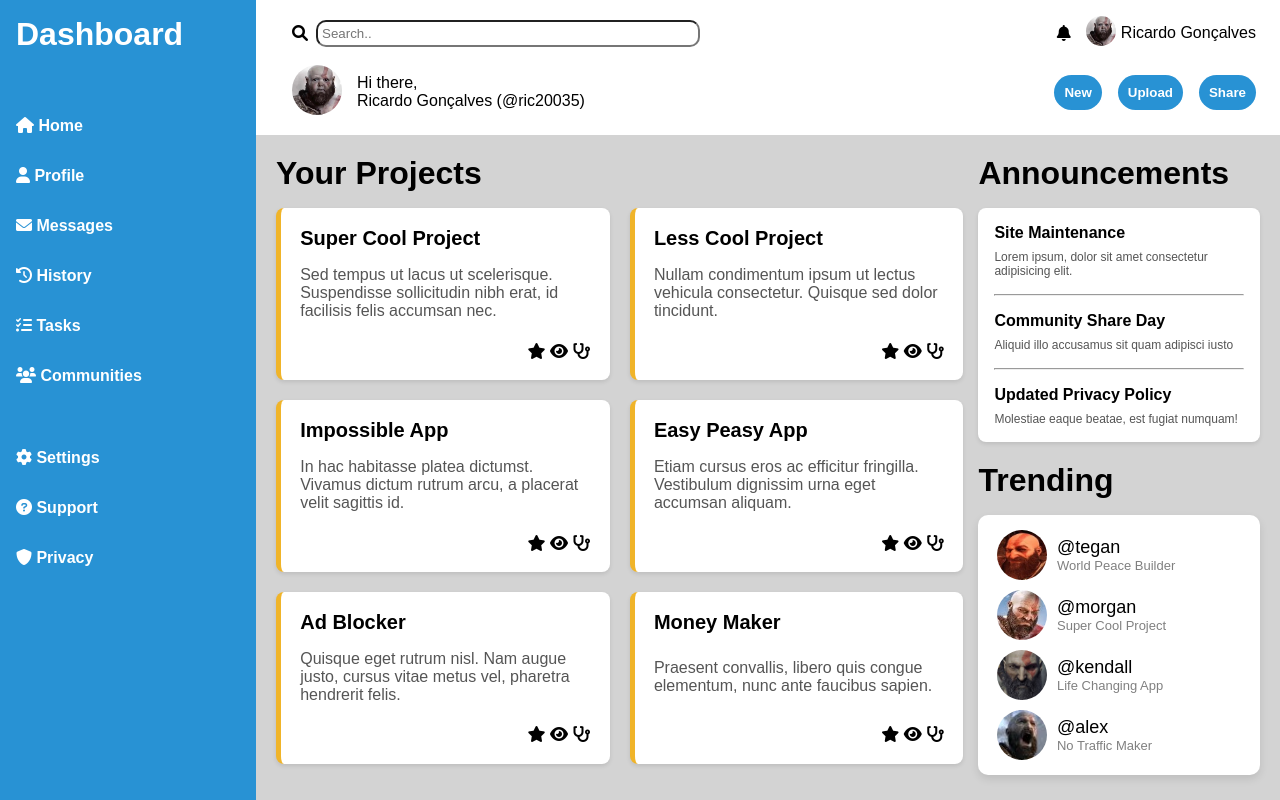
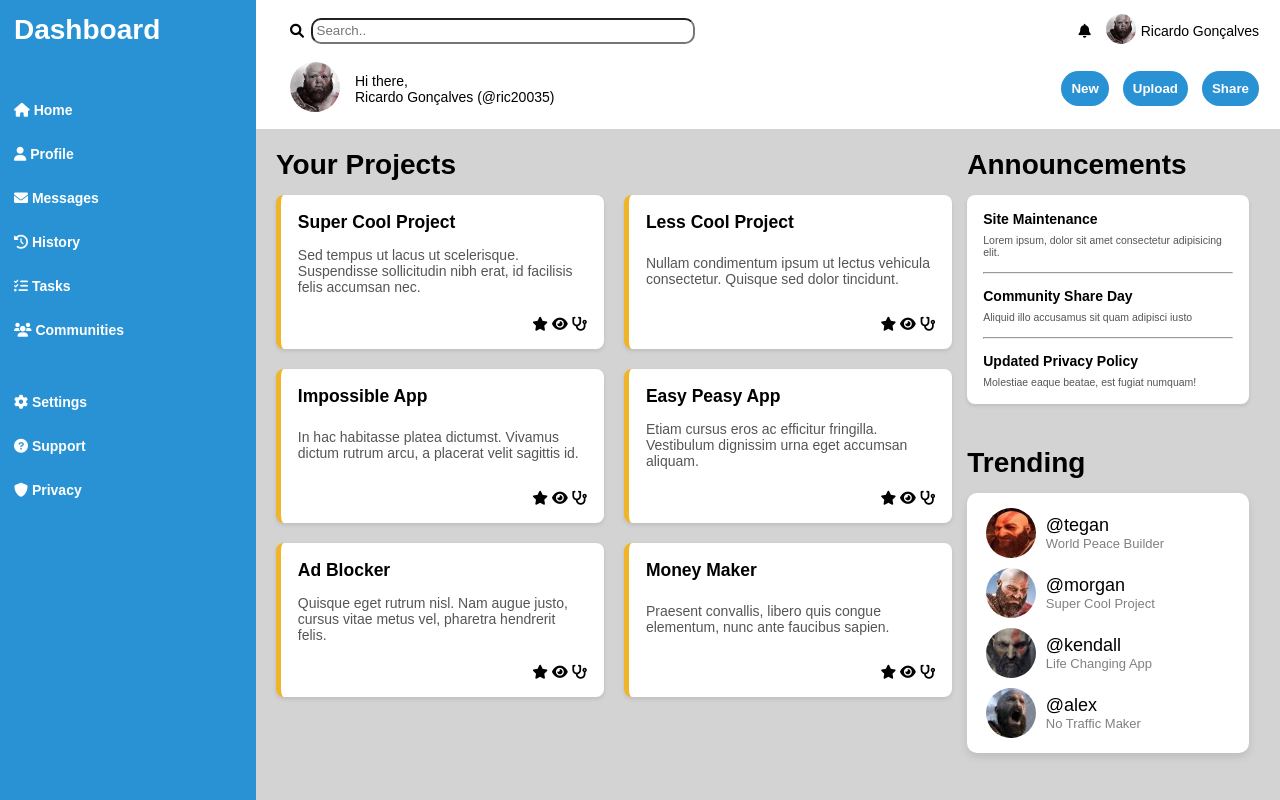
Before and after one commit to ric2003/Admin-Dashboard, a plain HTML site: page index.html in a window 1280 px wide. Drawn offline with Linux system fonts and the light colour scheme.

Commit message:
fixed line height issue

```diff
--- a/style.css
+++ b/style.css
@@ -1,20 +1,6 @@
 :root {
     font-family: sans-serif;
-    font-size: 16px;
-}
-
-html, body, p, a, h1, h2, h3, h4, h5, input, ul, span, font, b, strong, *, pre, code, input, textarea, article,
-.article_header h1, article p, .story.theme-summary .summary,
-.span-ab-bottom-region .story.theme-summary .summary,
-.inside-nyt .story.theme-summary .story-heading,
-.well .column ul li .story .story-heading,
-.inside-nyt .story.theme-summary.no-thumb .story-heading,
-.inside-nyt .story.theme-summary .summary,
-.recommendations ol li .story-heading,
-.tone-news .story.theme-main .story-header .story-heading,
-.type-size-small .story.theme-main .story-body-text,
-.story.theme-summary .story-heading, .ace_text-input, .prettyprint {
-    line-height: initial !important;
+    font-size: 14px;
 }
 
 * {
```
